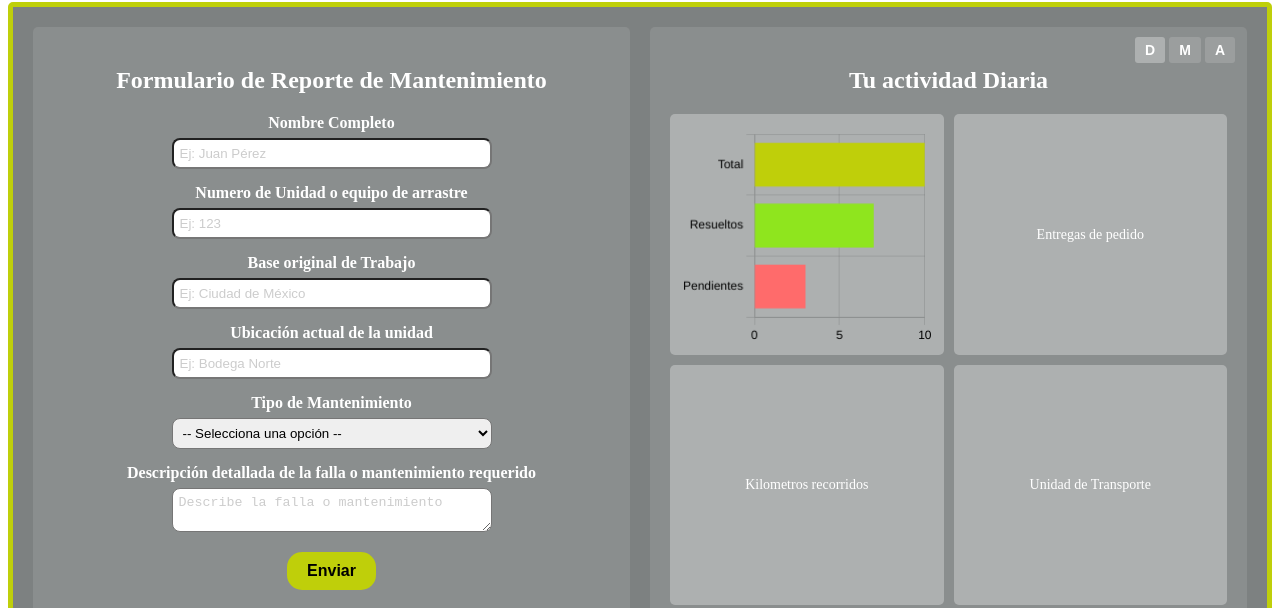
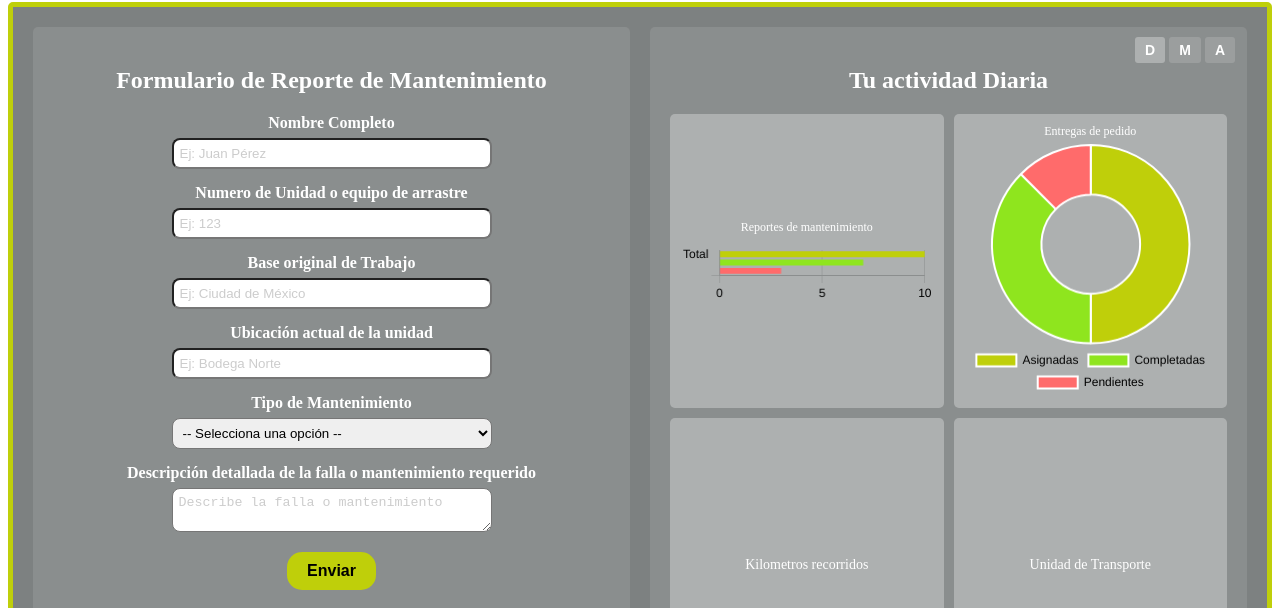
Before and after one commit to Amayrani-web/Hackaton_DEV.F, a website: page index.html in a window 1280 px wide. Shown: the part 464-1072 px from the top of the page. Drawn offline with nearby package versions, Linux system fonts and the light colour scheme.

Commit message:
Feat(Quadrant): Integrando grafica para KPI de pedidos

```diff
--- a/KPI.js
+++ b/KPI.js
@@ -2,7 +2,12 @@ const dataDiaria = { total: 10, resueltos: 7, pendientes: 3 };
 const dataMensual = { total: 50, resueltos: 35, pendientes: 15 };
 const dataAnual = { total: 200, resueltos: 140, pendientes: 60 };
 
+const dataEntregasDiaria = { asignadas: 20, completadas: 15, pendientes: 5 };
+const dataEntregasMensual = { asignadas: 100, completadas: 80, pendientes: 20 };
+const dataEntregasAnual = { asignadas: 400, completadas: 350, pendientes: 50 };
+
 let chart;
+let chartEntregas;
 
 document.addEventListener('DOMContentLoaded', function() {
     const ctx = document.getElementById('reportes-chart').getContext('2d');
@@ -19,7 +24,8 @@ document.addEventListener('DOMContentLoaded', function() {
         options: {
             indexAxis: 'y', // horizontal
             responsive: true,
-            maintainAspectRatio: false,
+            maintainAspectRatio: true,
+            aspectRatio: 4,
             backgroundColor: 'white',
             plugins: {
                 legend: {
@@ -47,6 +53,33 @@ document.addEventListener('DOMContentLoaded', function() {
             }
         }
     });
+
+    const ctxEntregas = document.getElementById('entregas-chart').getContext('2d');
+    chartEntregas = new Chart(ctxEntregas, {
+        type: 'doughnut',
+        data: {
+            labels: ['Asignadas', 'Completadas', 'Pendientes'],
+            datasets: [{
+                data: [dataEntregasDiaria.asignadas, dataEntregasDiaria.completadas, dataEntregasDiaria.pendientes],
+                backgroundColor: ['#bfcf0a', '#8fe51e', '#ff6b6b'],
+            }]
+        },
+        options: {
+            responsive: true,
+            maintainAspectRatio: true,
+            aspectRatio: 1,
+            backgroundColor: 'white',
+            plugins: {
+                legend: {
+                    display: true,
+                    position: 'bottom',
+                    labels: {
+                        color: 'black'
+                    }
+                }
+            }
+        }
+    });
 });
 
 window.updateChart = function(period) {
@@ -57,3 +90,12 @@ window.updateChart = function(period) {
     chart.data.datasets[0].data = [data.total, data.resueltos, data.pendientes];
     chart.update();
 };
+
+window.updateEntregasChart = function(period) {
+    let data;
+    if (period === 'Diaria') data = dataEntregasDiaria;
+    else if (period === 'Mensual') data = dataEntregasMensual;
+    else data = dataEntregasAnual;
+    chartEntregas.data.datasets[0].data = [data.asignadas, data.completadas, data.pendientes];
+    chartEntregas.update();
+};
--- a/index.html
+++ b/index.html
@@ -89,8 +89,10 @@
             </div>
             <h2>Tu actividad Diaria</h2>
             <div class="quadrants">
-                <div class="quadrant"><canvas id="reportes-chart"></canvas></div>
-                <div class="quadrant">Entregas de pedido</div>
+                <div class="quadrant">
+                 <div class="quad-title">Reportes de mantenimiento</div><canvas id="reportes-chart"></canvas>
+                </div>
+                <div class="quadrant"><div class="quad-title">Entregas de pedido</div><canvas id="entregas-chart"></canvas></div>
                 <div class="quadrant">Kilometros recorridos</div>
                 <div class="quadrant">Unidad de Transporte</div>
             </div>
--- a/styles.css
+++ b/styles.css
@@ -194,6 +194,7 @@ form#apply input, form#apply textarea, form#apply select {
     background: rgba(255, 255, 255, 0.3);
     border-radius: 5px;
     display: flex;
+    flex-direction: column;
     align-items: center;
     justify-content: center;
     color: white;
@@ -202,9 +203,23 @@ form#apply input, form#apply textarea, form#apply select {
     padding: 10px;
 }
 
+.quad-title {
+    font-size: 12px;
+    margin-bottom: 5px;
+    color: white;
+}
+
 .quadrant canvas {
     width: 100% !important;
-    height: 100% !important;
+    height: auto !important;
+}
+
+#reportes-chart {
+    height: 80px;
+}
+
+#entregas-chart {
+    height: 120px;
 }
 
 @media (max-width: 768px) {
--- a/tabs.js
+++ b/tabs.js
@@ -8,6 +8,9 @@ document.addEventListener('DOMContentLoaded', function() {
             if (window.updateChart) {
                 window.updateChart(period);
             }
+            if (window.updateEntregasChart) {
+                window.updateEntregasChart(period);
+            }
         });
     });
 });
```
